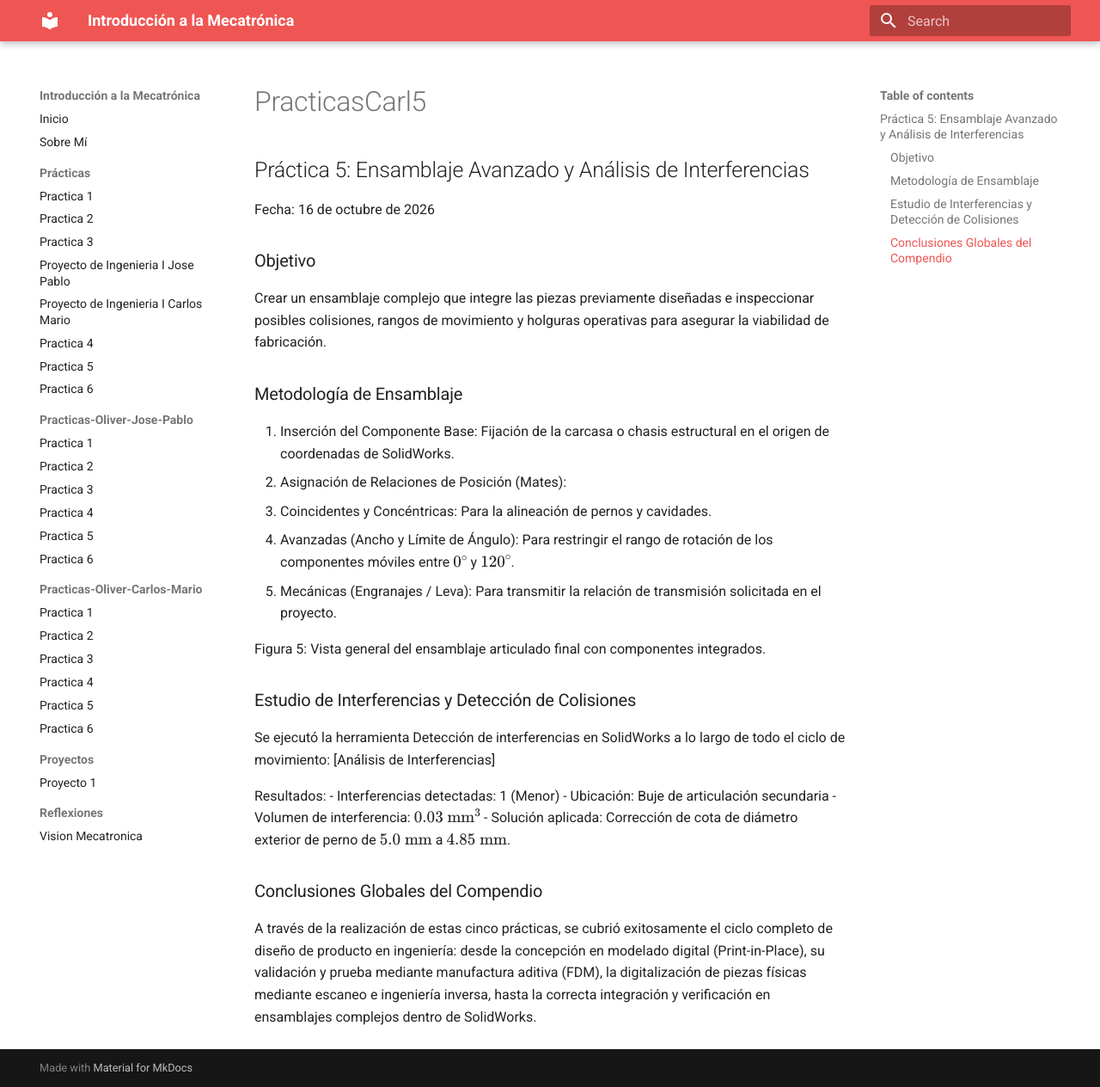
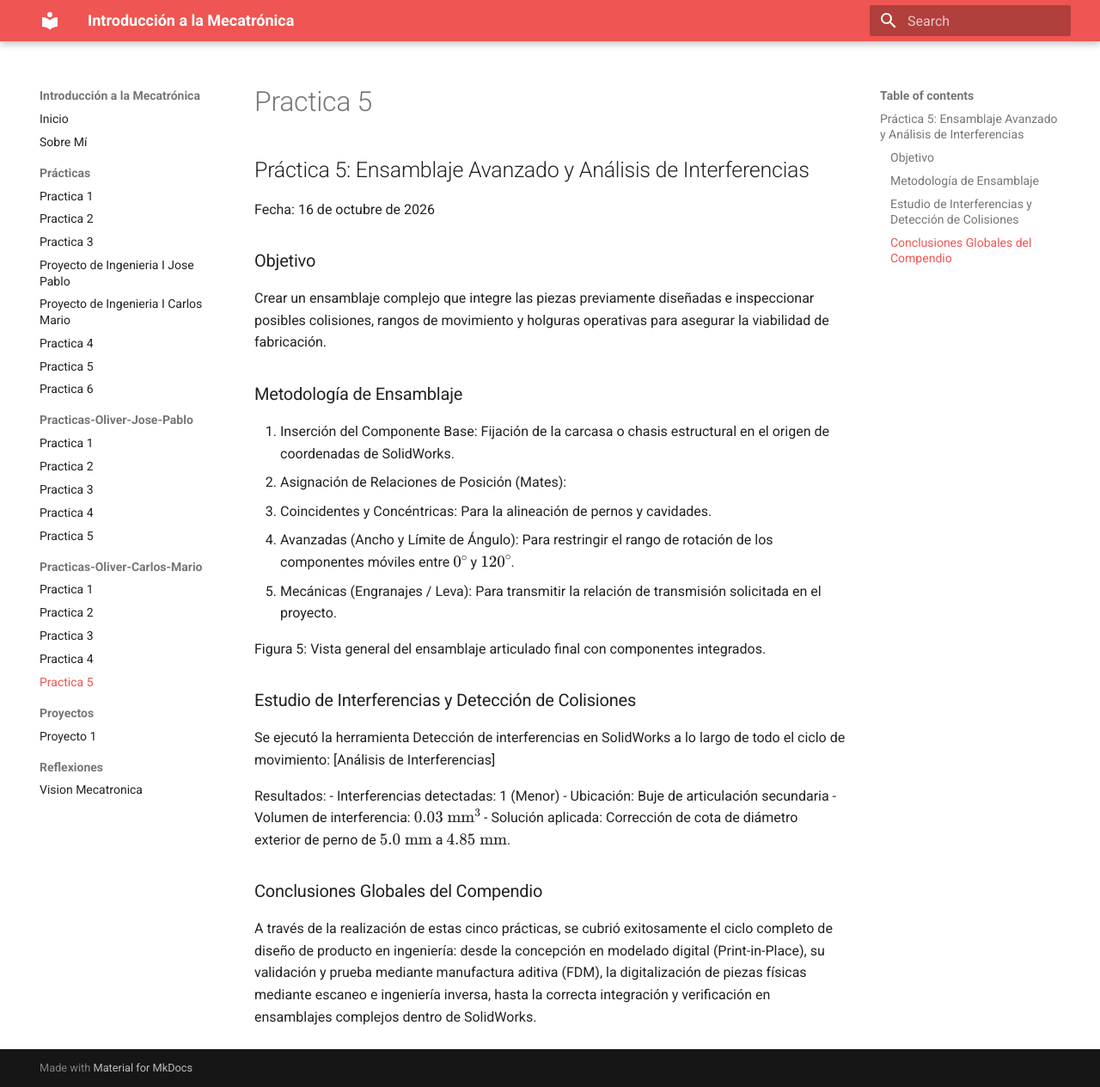
Before and after one commit to Josepablo-png/Planeta-vegeta-, an MkDocs documentation site: the page built from docs/Practicas/PracticasCarl5.md, in a window 1280 px wide and 1264 px high. Shown: the whole window at 86% size. Built offline with MkDocs 1.6.1 and Material for MkDocs 9.7.7, drawn with Linux system fonts in a browser that asks for light colours; some of the changed lines change nothing that is shown.

Commit message:
Oliver carlous

```diff
--- a/mkdocs.yml
+++ b/mkdocs.yml
@@ -63,14 +63,12 @@
       - "Practica 3": Practicas/Practicas3.md
       - "Practica 4": Practicas/Practicas4.md
       - "Practica 5": Practicas/Practicas5.md
-      - "Practica 6": Practicas/Practicas6.md
   - "Practicas-Oliver-Carlos-Mario":
       - "Practica 1": Practicas/PracticasCarl1.md
       - "Practica 2": Practicas/PracticasCarl2.md
-      - "Practica 3": Practicas/PracticasCCarl3.md
-      - "Practica 4": Practicas/PracticasCCarl4.md
-      - "Practica 5": Practicas/PracticasCCarl5.md
-      - "Practica 6": Practicas/PracticasCCarl6.md
+      - "Practica 3": Practicas/PracticasCarl3.md
+      - "Practica 4": Practicas/PracticasCarl4.md
+      - "Practica 5": Practicas/PracticasCarl5.md
 
   - "Proyectos":
       - "Proyecto 1": Proyectos/Proyecto1.md
```
